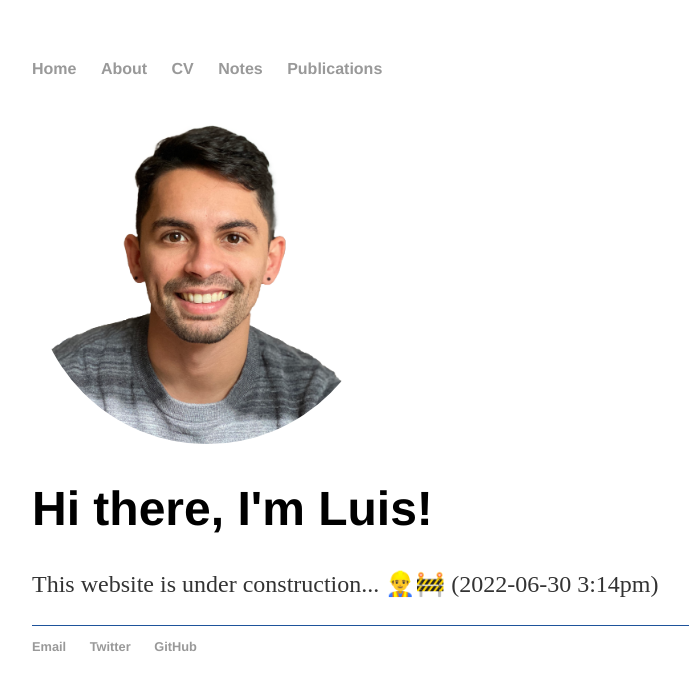
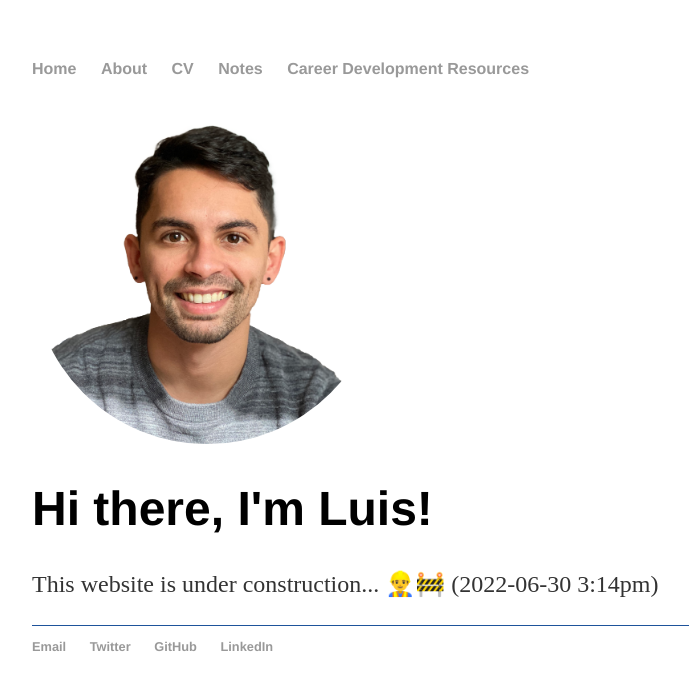
Before and after one commit to haddocksoto/haddocksoto.github.io, a Jekyll site: the page built from index.html, in a window 1280 px wide. Shown: the top 690 px of the page, without its empty margins (160-849 px from the left). Built offline with Jekyll 4.4.1, drawn with Linux system fonts in a browser that asks for light colours.

Commit message:
Update default.html

```diff
--- a/_layouts/default.html
+++ b/_layouts/default.html
@@ -12,7 +12,7 @@
 		        	<li><a href="/about">About</a></li>
 	        		<li><a href="/cv">CV</a></li>
 	        		<li><a href="/news">Notes</a></li>
-				<li><a href="/publications">Publications</a></li>
+				<li><a href="/career_development">Career Development Resources</a></li>
 
 	    		</ul>
 			</nav>
@@ -26,6 +26,7 @@
 	        		<li><a href="mailto:haddocksoto@wisc.edu">Email</a></li>
 				<li><a href="https://twitter.com/haddocksoto">Twitter</a></li>
 	        		<li><a href="https://github.com/haddocksoto">GitHub</a></li>
+				<li><a href="https://linkedin.com/in/haddocksoto//">LinkedIn</a></li>
 				</ul>
 			</footer>
 		</body>
```
